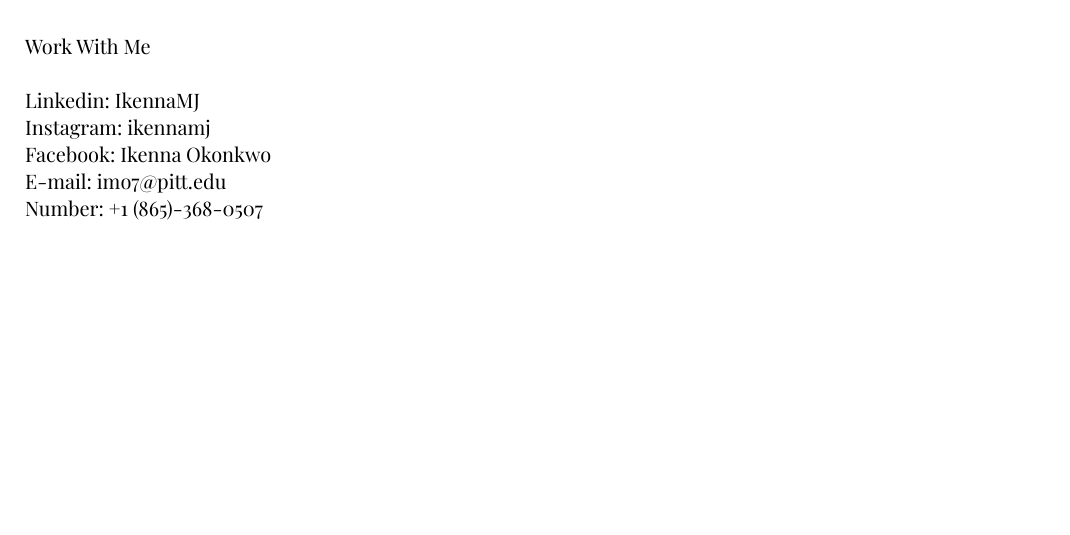
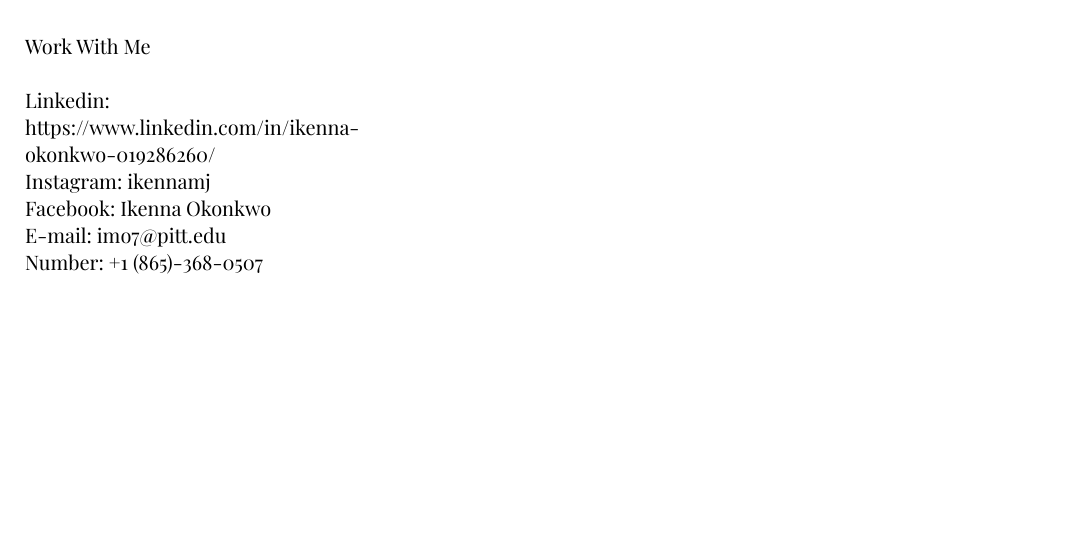
Before and after one commit to Ikennamj/Webportfolio, a plain HTML site: page contact.html in a window 1280 px wide. Shown: the part 1033-1568 px from the top of the page, without its empty margins (0-1070 px from the left). Drawn offline with nearby package versions, Linux system fonts and the light colour scheme; a web font is replaced by a local one.

Commit message:
Update contact.html

```diff
--- a/contact.html
+++ b/contact.html
@@ -25,7 +25,7 @@
   <p>Work With Me</p>
   <p>&nbsp</p>
   <p>
-    Linkedin: IkennaMJ</br>
+    Linkedin: https://www.linkedin.com/in/ikenna-okonkwo-019286260/</br>
     Instagram: ikennamj</br>
     Facebook: Ikenna Okonkwo</br>
     E-mail: imo7@pitt.edu</br>
```
